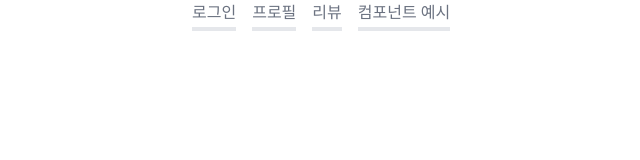
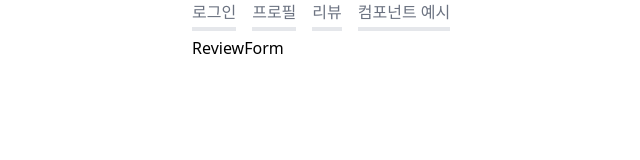
Before and after one commit to junsoo-cpu/myproj-react, a React (Create React App) app: page /reviews/new in a window 1280 px wide. Before the commit this address had no page. Shown: the top 160 px of the page, without its empty margins (248-888 px from the left). Built offline with nearby package versions, Linux system fonts and the light colour scheme.

Commit message:
ReviewForm 형태 구현

```diff
--- a/src/App.js
+++ b/src/App.js
@@ -4,6 +4,7 @@ import Profile from 'pages/accounts/Profile';
 import ReviewList from 'pages/reviews/ReviewList';
 import { Navigate, Route, Routes } from 'react-router-dom';
 import Components from 'pages/examples/Components';
+import ReviewForm from 'pages/reviews/ReviewForm';
 
 import './App.css';
 
@@ -18,6 +19,7 @@ function App() {
         <Route path="/accounts/profile/" element={<Profile />} />
         <Route path="/reviews/" element={<ReviewList />} />
         <Route path="/examples/components/" element={<Components />} />
+        <Route path="/reviews/new/" element={<ReviewForm />} />
       </Routes>
     </div>
   );
--- /dev/null
+++ b/src/pages/reviews/ReviewForm.jsx
@@ -0,0 +1,9 @@
+function ReviewForm() {
+  return (
+    <div>
+      <h2>ReviewForm</h2>
+    </div>
+  );
+}
+
+export default ReviewForm;
--- a/src/pages/reviews/ReviewList.jsx
+++ b/src/pages/reviews/ReviewList.jsx
@@ -2,11 +2,14 @@ import Axios from 'axios';
 import DebugStates from 'components/DebugStates';
 import Review from 'components/Review';
 import { useEffect, useState } from 'react';
+import { useNavigate } from 'react-router-dom';
 
 function PageReviewList() {
   const [reviewList, setReviewList] = useState([]);
   const [loading, setLoading] = useState(false);
   const [error, setError] = useState(null);
+
+  const navigate = useNavigate();
 
   useEffect(() => {
     refetch();
@@ -68,9 +71,16 @@ function PageReviewList() {
 
       <button
         onClick={() => refetch()}
-        className="bg-yellow-400 hover:bg-red-300"
+        className="bg-yellow-400 hover:bg-red-400 mr-1"
       >
         새로고침
+      </button>
+
+      <button
+        onClick={() => navigate('/reviews/new/')}
+        className="bg-blue-400 hover:bg-slate-400"
+      >
+        새 리뷰
       </button>
 
       <div className="">
```
